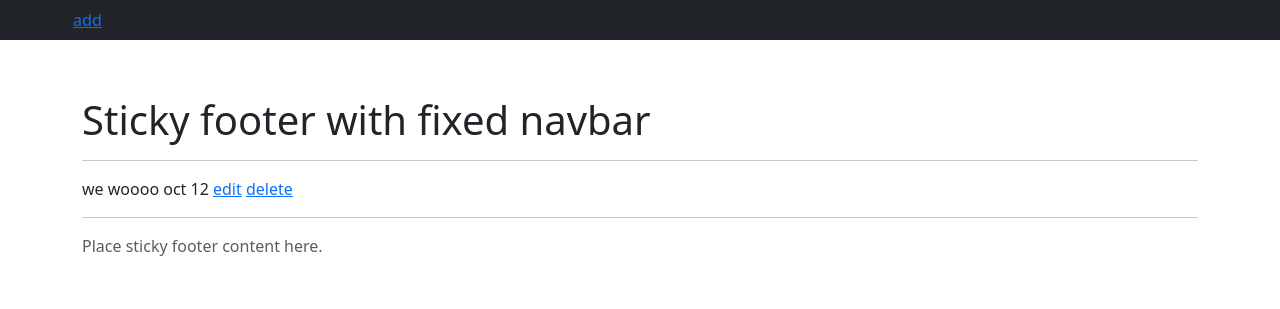
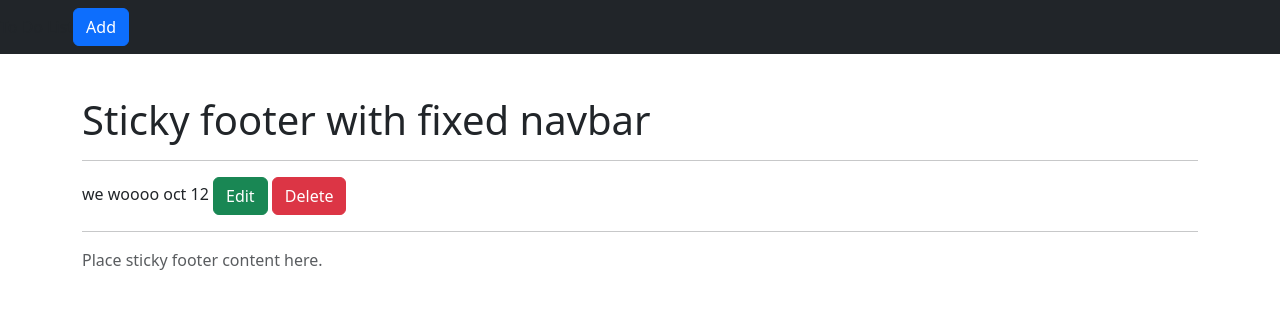
Before and after one commit to xValmearx/fancy-todo-list, a Django app: page / in a window 1280 px wide. Shown: the top 309 px of the page. Run offline with Django 4.2, Linux system fonts and the light colour scheme; data comes from the database, SQL or seed files in the repository; both versions use the stored data as it was after the commit; some libraries are stand-ins or nearby versions.

Commit message:
Added buttons to fallowing links to make them appear nicer :)

```diff
--- a/Templates/base.html
+++ b/Templates/base.html
@@ -72,6 +72,7 @@
 
 
 
+
     </main>
 
 
--- a/Templates/home.html
+++ b/Templates/home.html
@@ -1,7 +1,8 @@
 {% extends "base.html" %}
 
 {% block Header_Contents %}
-  <a href = {% url 'admin:todo_todo_add' %} target = "_blank">add</a>
+<a class="btn btn-primary" href={% url 'admin:todo_todo_add' %} target = "_blank" role="button">Add</a>
+
 {% endblock Header_Contents %}
 
 
@@ -10,8 +11,8 @@
   <hr>
   {% for todo in  todo_list%}
     <p>{{todo.name}}    {{todo.complete_by_datetime}}
-      <a href = {% url 'admin:todo_todo_change' todo.pk%} target = "_blank">edit</a>
-      <a href = {% url 'admin:todo_todo_delete' todo.pk%} target = "_blank">delete</a>
+      <a class="btn btn-success" href={% url 'admin:todo_todo_change' todo.pk%} target = "_blank" role="button">Edit</a>
+      <a class="btn btn-danger" href={% url 'admin:todo_todo_delete' todo.pk%} target = "_blank" role="button">Delete</a>
       <p>
 
     <hr>
```
Also changed, not shown: db.sqlite3.
